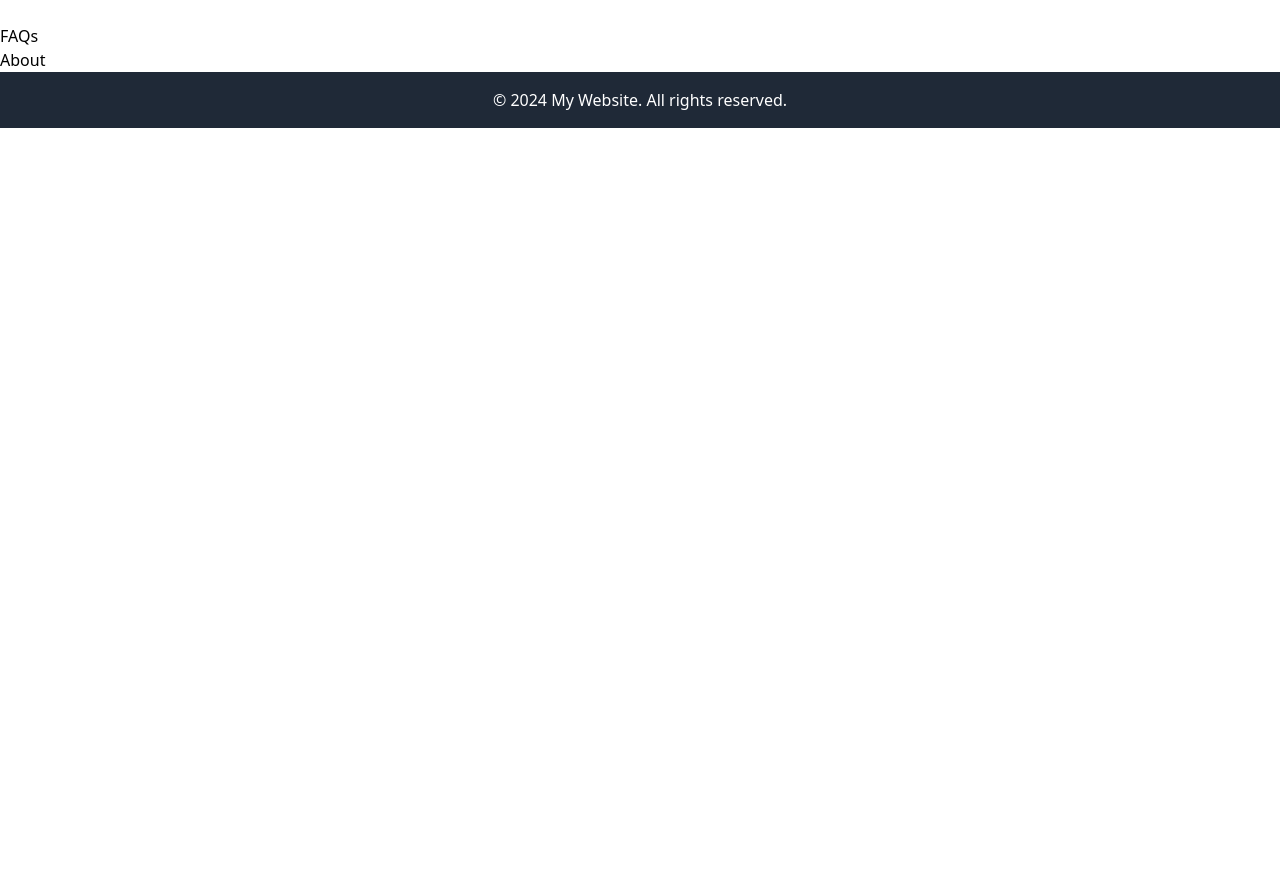
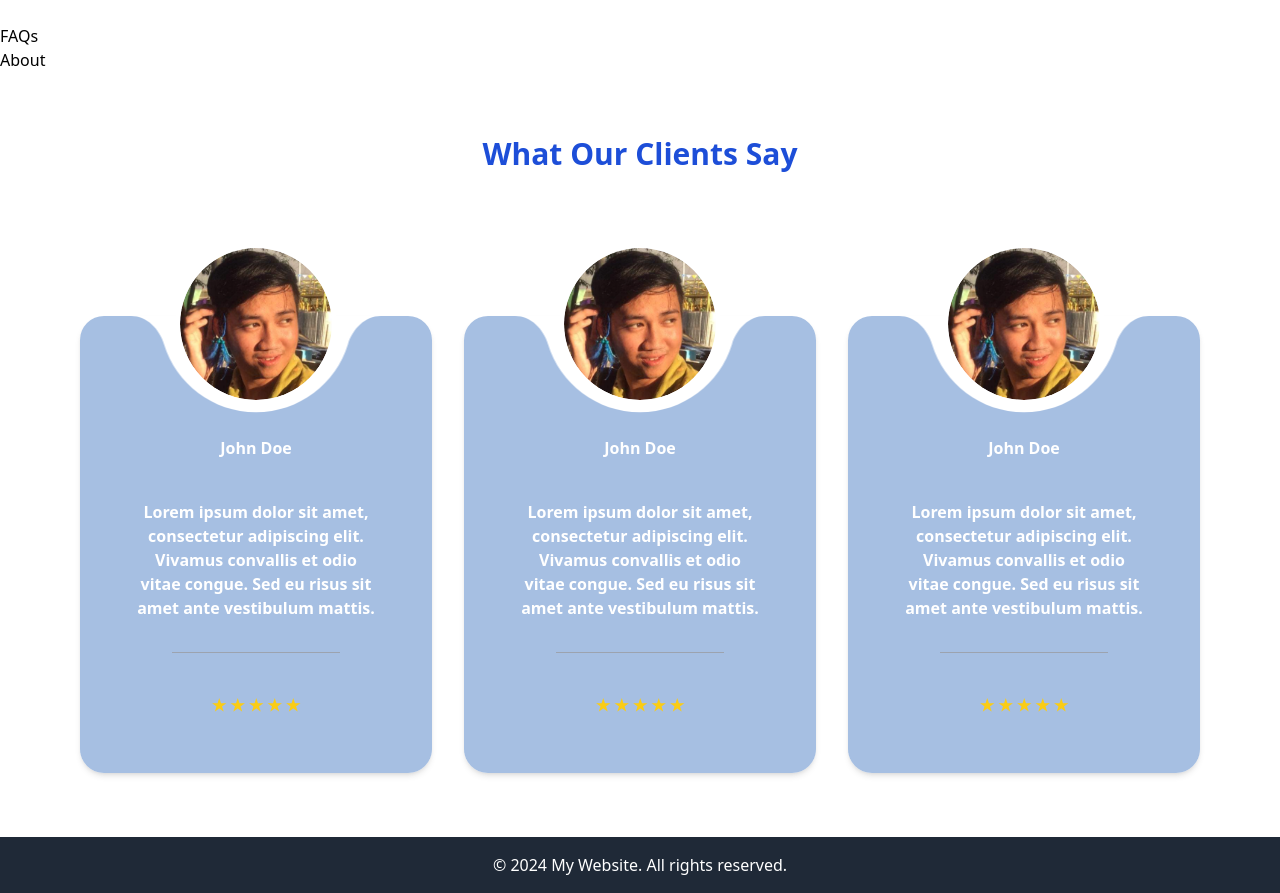
Before and after one commit to cheetoezzz/Lap-it-landing-page, a Next.js app: page / in a window 1280 px wide. Shown: the part 1280-2173 px from the top of the page. Before the commit the page ends 1408 px from the top, so only its background shows below. Built offline with nearby package versions, Linux system fonts and the light colour scheme.

Commit message:
Feedback Done - Bucod

```diff
--- a/src/app/components/constants/index.ts
+++ b/src/app/components/constants/index.ts
@@ -4,4 +4,5 @@ export const NAV_LINKS = [
     { href: '/', key: 'FAQs', label: 'FAQs' },
     { href: '/', key: 'About', label: 'About' },
     { href: '/pricing', key: 'Pricing', label: 'Pricing' },
+    { href: '/', key: 'feedback', label: 'feedback' },
   ];
--- /dev/null
+++ b/src/app/components/feedback.tsx
@@ -0,0 +1,129 @@
+import React from "react";
+
+const Feedback = () => {
+  return (
+    <section className="py-16">
+      <div className="max-w-6xl mx-auto px-4">
+        <h2 className="text-blue-700 text-3xl font-bold text-center mb-36">
+          What Our Clients Say
+        </h2>
+        <div className="grid grid-cols-1 md:grid-cols-2 lg:grid-cols-3 gap-8">
+          {/* Testimonial cards go here */}
+          <div
+            className="p-2 rounded-3xl shadow-md relative"
+            style={{
+              backgroundImage: 'url("/rectangle.svg")',
+              backgroundSize: "cover",
+              backgroundPosition: "center",
+            }}
+          >
+            <div>
+              <div className="relative overflow-hidden rounded-full w-40 h-40 mx-auto border-4 border-white transform -translate-y-20">
+                <img
+                  src="/arc.png" // Replace with actual image URL
+                  alt="Profile"
+                  className="w-full h-full object-cover rounded-full"
+                />
+              </div>
+            </div>
+
+            <div className="text-white font-semibold text-center">
+              <p className="mb-10 transform -translate-y-12">John Doe</p>
+              <p className="mb-10 transform -translate-y-12 text-balance ml-10 mr-10">
+                Lorem ipsum dolor sit amet, consectetur adipiscing elit. Vivamus
+                convallis et odio vitae congue. Sed eu risus sit amet ante
+                vestibulum mattis.
+              </p>
+            </div>
+            <div className="flex items-center justify-center">
+              <hr className="w-1/2 border-gray-400 mb-4 transform -translate-y-14" />
+            </div>
+            <div className="flex items-center justify-center">
+              {/* Rating star button goes here */}
+              <button className=" px-4 py-2 rounded-full text-yellow-400 font-semibold transform -translate-y-10">
+                ★ ★ ★ ★ ★
+              </button>
+            </div>
+          </div>
+
+          <div
+            className="p-2 rounded-3xl shadow-md relative"
+            style={{
+              backgroundImage: 'url("/rectangle.svg")',
+              backgroundSize: "cover",
+              backgroundPosition: "center",
+            }}
+          >
+            <div>
+              <div className="relative overflow-hidden rounded-full w-40 h-40 mx-auto border-4 border-white transform -translate-y-20">
+                <img
+                  src="/arc.png" // Replace with actual image URL
+                  alt="Profile"
+                  className="w-full h-full object-cover rounded-full"
+                />
+              </div>
+            </div>
+
+            <div className="text-white font-semibold text-center">
+              <p className="mb-10 transform -translate-y-12">John Doe</p>
+              <p className="mb-10 transform -translate-y-12 text-balance ml-10 mr-10">
+                Lorem ipsum dolor sit amet, consectetur adipiscing elit. Vivamus
+                convallis et odio vitae congue. Sed eu risus sit amet ante
+                vestibulum mattis.
+              </p>
+            </div>
+            <div className="flex items-center justify-center">
+              <hr className="w-1/2 border-gray-400 mb-4 transform -translate-y-14" />
+            </div>
+            <div className="flex items-center justify-center">
+              {/* Rating star button goes here */}
+              <button className=" px-4 py-2 rounded-full text-yellow-400 font-semibold transform -translate-y-10">
+                ★ ★ ★ ★ ★
+              </button>
+            </div>
+          </div>
+
+          <div
+            className="p-2 rounded-3xl shadow-md relative"
+            style={{
+              backgroundImage: 'url("/rectangle.svg")',
+              backgroundSize: "cover",
+              backgroundPosition: "center",
+            }}
+          >
+            <div>
+              <div className="relative overflow-hidden rounded-full w-40 h-40 mx-auto border-4 border-white transform -translate-y-20">
+                <img
+                  src="/arc.png" // Replace with actual image URL
+                  alt="Profile"
+                  className="w-full h-full object-cover rounded-full"
+                />
+              </div>
+            </div>
+
+            <div className="text-white font-semibold text-center">
+              <p className="mb-10 transform -translate-y-12">John Doe</p>
+              <p className="mb-10 transform -translate-y-12 text-balance ml-10 mr-10">
+                Lorem ipsum dolor sit amet, consectetur adipiscing elit. Vivamus
+                convallis et odio vitae congue. Sed eu risus sit amet ante
+                vestibulum mattis.
+              </p>
+            </div>
+            <div className="flex items-center justify-center">
+              <hr className="w-1/2 border-gray-400 mb-4 transform -translate-y-14" />
+            </div>
+            <div className="flex items-center justify-center">
+              {/* Rating star button goes here */}
+              <button className=" px-4 py-2 rounded-full text-yellow-400 font-semibold transform -translate-y-10">
+                ★ ★ ★ ★ ★
+              </button>
+            </div>
+          </div>
+          {/* Add more testimonial cards as needed */}
+        </div>
+      </div>
+    </section>
+  );
+};
+
+export default Feedback;
--- a/src/app/page.tsx
+++ b/src/app/page.tsx
@@ -3,6 +3,7 @@ import About from "./components/About";
 import FAQs from "./components/Faqs";
 import Features from "./components/Features";
 import Hero from "./components/Hero";
+import Feedback from "./components/feedback";
 import Footer from "./components/footer";
 import Navbar from "./components/navbar";
 const page = () => {
@@ -13,6 +14,7 @@ const page = () => {
     <Features/>
     <FAQs/>
     <About/>
+    <Feedback/>
     <Footer/>
     </>
   );
```
Also changed, not shown: public/arc.png (added), public/rectangle.svg (added), src/app/login/signup/page.tsx (line endings or trailing spaces).
